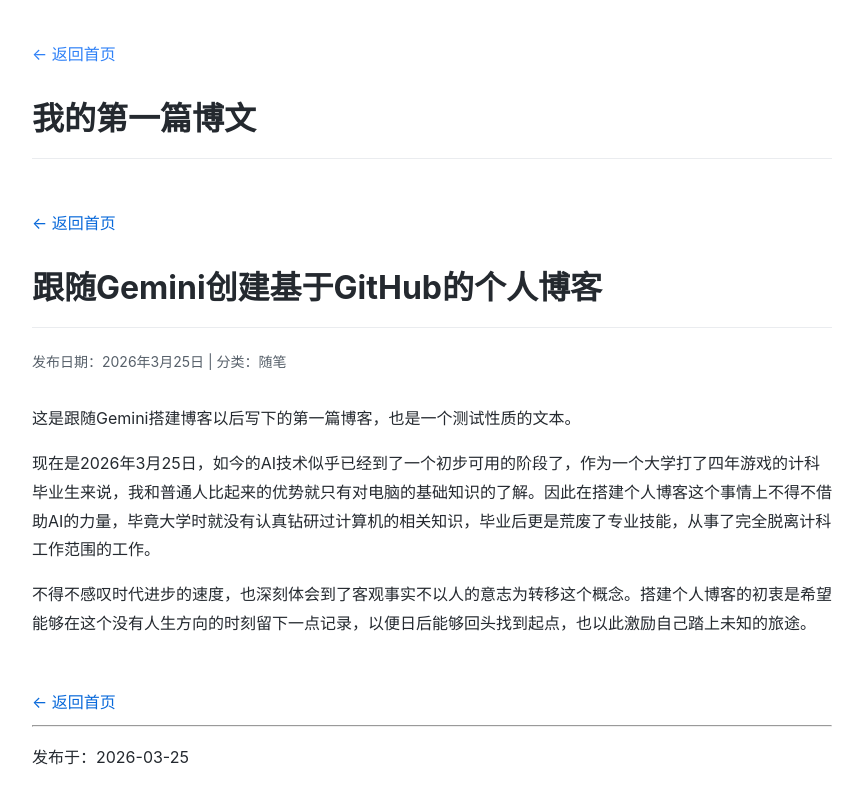
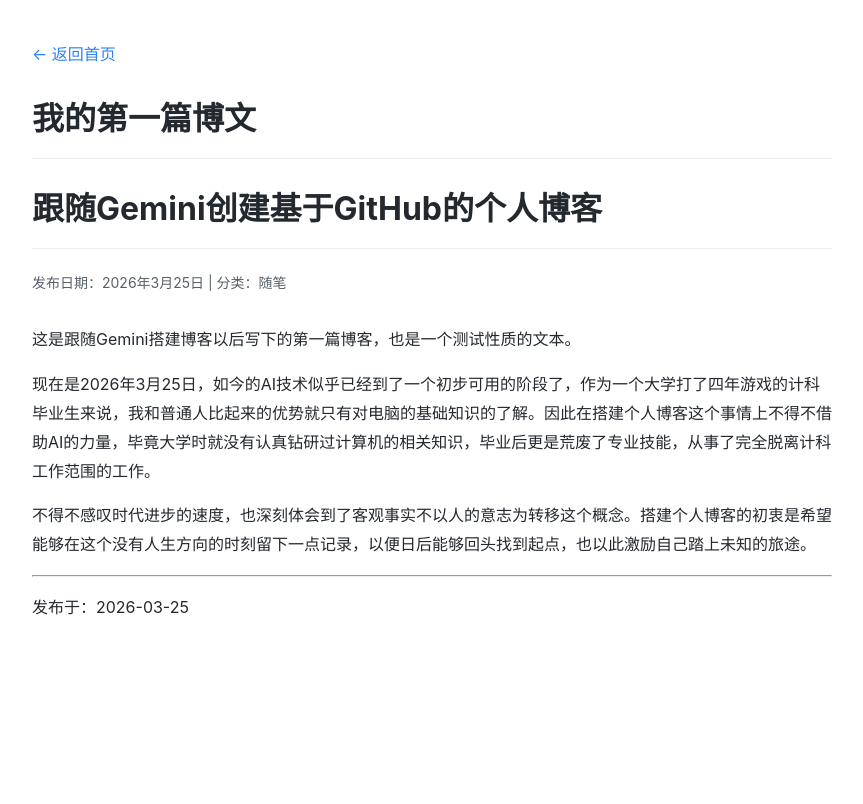
Before and after one commit to RingPhantom/RingPhantom.github.io, a Jekyll site: the page built from _posts/2026-03-25-blog1.html, in a window 1280 px wide. Shown: the top 804 px of the page, without its empty margins (208-1071 px from the left). Built offline with Jekyll 4.4.1, drawn with Linux system fonts in a browser that asks for light colours.

Commit message:
Update 2026-03-25-blog1.html

```diff
--- a/_posts/2026-03-25-blog1.html
+++ b/_posts/2026-03-25-blog1.html
@@ -18,7 +17,6 @@
     </style>
 </head>
 <body>
-    <a href="index.html" class="back-link">← 返回首页</a>
     <h1>跟随Gemini创建基于GitHub的个人博客</h1>
     <div class="meta">发布日期：2026年3月25日 | 分类：随笔</div>
 
@@ -27,7 +25,5 @@
         <p>现在是2026年3月25日，如今的AI技术似乎已经到了一个初步可用的阶段了，作为一个大学打了四年游戏的计科毕业生来说，我和普通人比起来的优势就只有对电脑的基础知识的了解。因此在搭建个人博客这个事情上不得不借助AI的力量，毕竟大学时就没有认真钻研过计算机的相关知识，毕业后更是荒废了专业技能，从事了完全脱离计科工作范围的工作。</p>
         <p>不得不感叹时代进步的速度，也深刻体会到了客观事实不以人的意志为转移这个概念。搭建个人博客的初衷是希望能够在这个没有人生方向的时刻留下一点记录，以便日后能够回头找到起点，也以此激励自己踏上未知的旅途。</p>
     </div>
-
-    <a href="index.html" class="back-link">← 返回首页</a>
 </body>
 </html>
```
Also changed, not shown: other parts of _posts/2026-03-25-blog1.html (+0 -1 lines).
